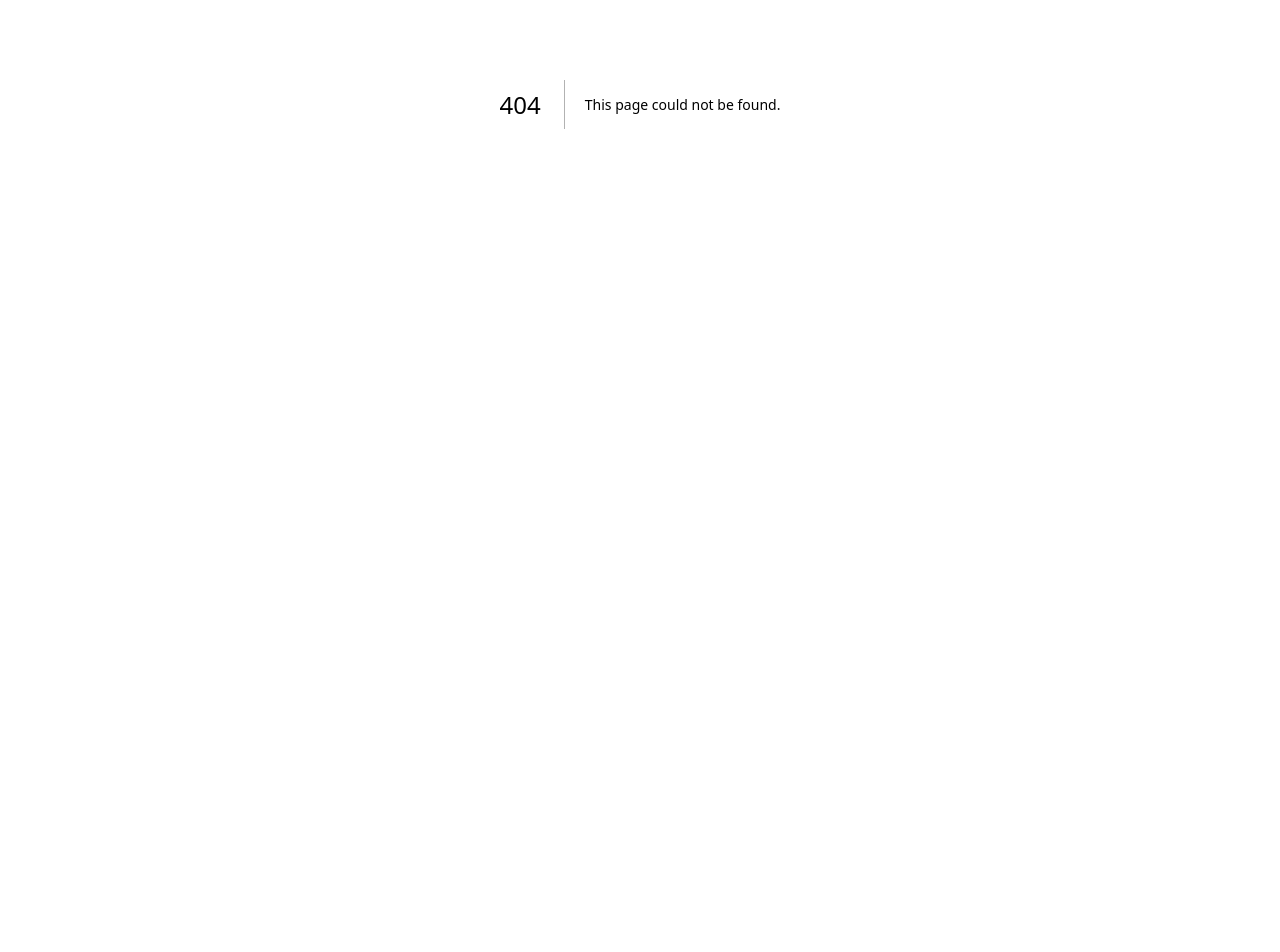
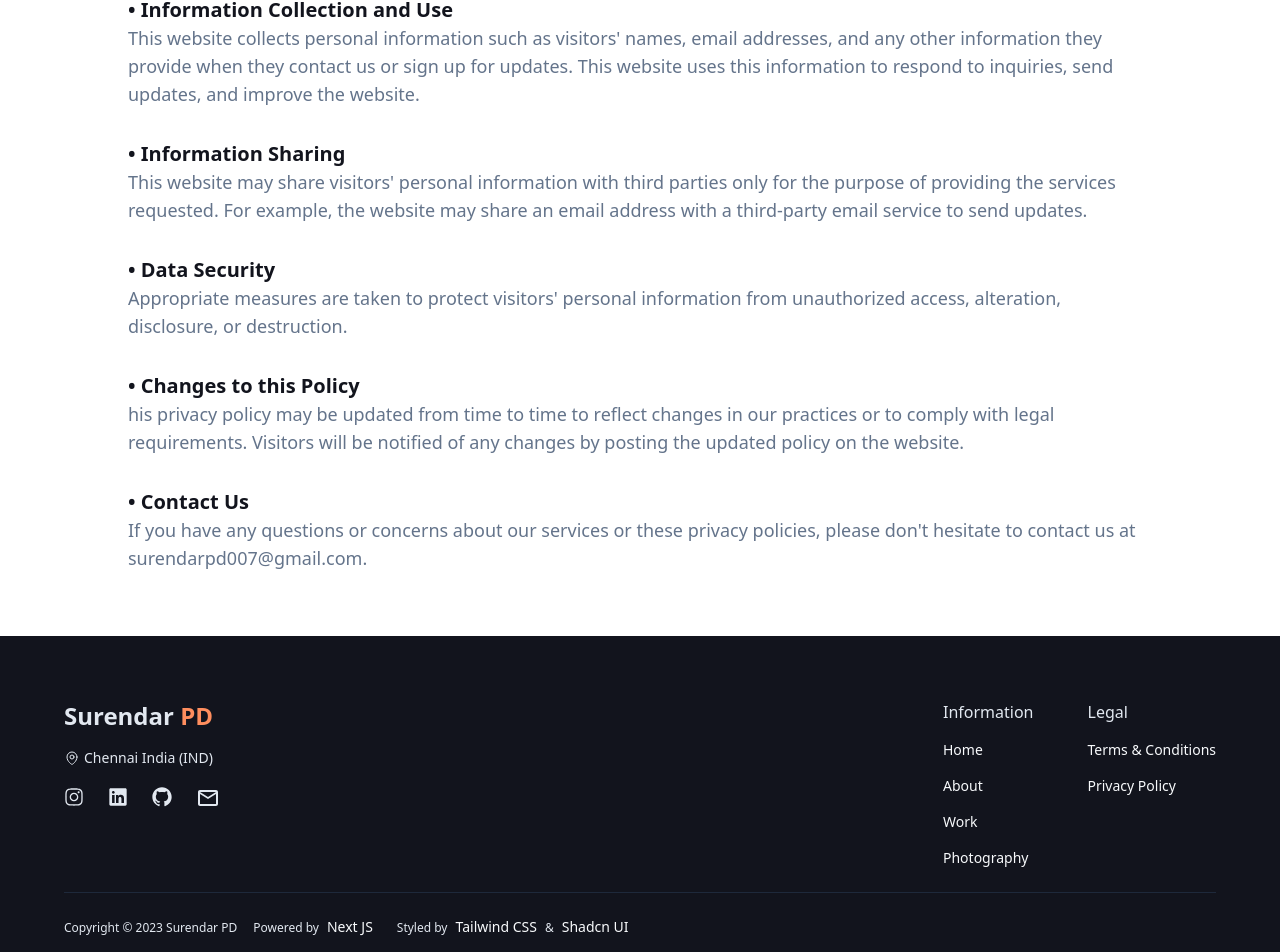
Before and after one commit to surendar-pd/surendarpd, a Next.js app: page /privacy-policy in a window 1280 px wide. Before the commit this address had no page. Shown: the part 296-1248 px from the top of the page. Before the commit the page ends 800 px from the top, so only its background shows below. Built offline with nearby package versions, Linux system fonts and the light colour scheme.

Commit message:
added: tac and privacy policy page

```diff
--- a/components/Contact.tsx
+++ b/components/Contact.tsx
@@ -59,7 +59,7 @@ const Contact = () => {
                         <div className="grid w-full gap-1.5">
                             <Label htmlFor="message">Your message</Label>
                             <Textarea
-                                className="h-56 md:max-h-[15.65rem] border-slate-500"
+                                className="h-56 md:max-h-[15.65rem] md:min-h-[15.65rem] border-slate-500"
                                 placeholder="What is your project about"
                                 id="message"
                             />
--- a/components/Footer.tsx
+++ b/components/Footer.tsx
@@ -138,7 +138,7 @@ const Footer = () => {
                     <div className="">
                         <h1 className="font-medium mb-2">Legal</h1>
                         <div className="flex flex-col">
-                            <Link href="#">
+                            <Link href="/terms-and-conditions">
                                 <Button
                                     variant="link"
                                     className="text-slate-50 p-0 w-fit"
@@ -146,7 +146,7 @@ const Footer = () => {
                                     Terms & Conditions
                                 </Button>
                             </Link>
-                            <Link href="#">
+                            <Link href="/privacy-policy">
                                 <Button
                                     variant="link"
                                     className="text-slate-50 p-0 w-fit"
@@ -160,7 +160,7 @@ const Footer = () => {
             </div>
             <div className="pt-4 flex flex-col md:flex-row md:gap-4 items-center mt-2 border-t border-slate-800">
                 <p className="text-xs py-2 lg:mt-[1px]">
-                    &copy; Copyright {new Date().getFullYear()} Surendar PD
+                    Copyright  &copy; {new Date().getFullYear()} Surendar PD
                 </p>
                 <p className="text-xs">
                     Powered by
--- a/components/Photography.tsx
+++ b/components/Photography.tsx
@@ -19,8 +19,7 @@ const Photography = () => {
                                     unoptimized
                                     src={`${item.img}`}
                                     alt={item.title}
-                                    // loading="lazy"
-                                    priority
+                                    loading="lazy"
                                 />
                             </ImageListItem>
                         ))}
--- /dev/null
+++ b/pages/privacy-policy.tsx
@@ -0,0 +1,59 @@
+import Footer from "@/components/Footer";
+import Header from "@/components/Header";
+import PageLoader from "@/components/PageLoader";
+import React from "react";
+
+const PrivacyPolicy = () => {
+    const tac = [
+        {
+            title: "Introduction",
+            desc: "his privacy policy explains how personal information is collected, used, and shared when visitors visit or make use of this website.",
+        },
+        {
+            title: "Information Collection and Use",
+            desc: "This website collects personal information such as visitors' names, email addresses, and any other information they provide when they contact us or sign up for updates. This website uses this information to respond to inquiries, send updates, and improve the website.",
+        },
+        {
+            title: "Information Sharing",
+            desc: "This website may share visitors' personal information with third parties only for the purpose of providing the services requested. For example, the website may share an email address with a third-party email service to send updates.",
+        },
+        {
+            title: "Data Security",
+            desc: "Appropriate measures are taken to protect visitors' personal information from unauthorized access, alteration, disclosure, or destruction.",
+        },
+        {
+            title: "Changes to this Policy",
+            desc: "his privacy policy may be updated from time to time to reflect changes in our practices or to comply with legal requirements. Visitors will be notified of any changes by posting the updated policy on the website.",
+        },
+        {
+            title: "Contact Us",
+            desc: "If you have any questions or concerns about our services or these privacy policies, please don't hesitate to contact us at surendarpd007@gmail.com.",
+        },
+    ];
+    return (
+        <div className="text-white">
+            <PageLoader />
+            <Header />
+            <div className="p-4 md:px-16 lg:max-w-6xl lg:mx-auto pb-16">
+                <h1 className="text-primary text-xl md:text-2xl lg:text-3xl font-semibold mb-8">
+                    Privacy Policy
+                </h1>
+                <div className="flex flex-col gap-8">
+                    {tac.map((tac, index) => (
+                        <div key={index} className="">
+                            <h2 className="text-lg text-primary md:text-xl font-semibold">
+                                • {tac.title}
+                            </h2>
+                            <p className="text-base md:text-lg text-slate-500">
+                                {tac.desc}
+                            </p>
+                        </div>
+                    ))}
+                </div>
+            </div>
+            <Footer />
+        </div>
+    );
+};
+
+export default PrivacyPolicy;
--- /dev/null
+++ b/pages/terms-and-conditions.tsx
@@ -0,0 +1,91 @@
+import Footer from "@/components/Footer";
+import Header from "@/components/Header";
+import PageLoader from "@/components/PageLoader";
+import React from "react";
+
+const TermsConditions = () => {
+    const tac = [
+        {
+            title: "Acceptance of Terms",
+            desc: "By using this website, visitors agree to be bound by these terms of use. If they do not agree to these terms, they should not use the website.",
+        },
+        {
+            title: "Services",
+            desc: "We primarily provide web development services. We reserve the right to decline any project that we feel is not a good fit for our team.",
+        },
+        {
+            title: "Pricing",
+            desc: "Our pricing for web development services is based on the scope of the project and will be discussed and agreed upon with the client before any work begins.",
+        },
+        {
+            title: "Payment",
+            desc: "We require a 50% deposit before we begin work on a project. The remaining 50% is due upon completion of the project, before the website is launched.",
+        },
+        {
+            title: "Refunds",
+            desc: "We strive to provide high-quality services to our clients. If for any reason a client is not satisfied with our work, they can request a refund within 7 days of project completion. Refunds will be issued on a prorated basis, based on the work completed.",
+        },
+        {
+            title: "Project Completion",
+            desc: "We will provide an estimated completion date for each project. We will do our best to complete projects by the estimated date, but we cannot guarantee a specific completion date.",
+        },
+        {
+            title: "Confidentiality",
+            desc: "We will not share any confidential information provided by clients with any third party.",
+        },
+        {
+            title: "Intellectual Property",
+            desc: "We will not use any intellectual property provided by clients for any purpose other than completing the project.",
+        },
+        {
+            title: "Third-Party Services",
+            desc: "We may use third-party services to complete projects. We are not responsible for any changes made by third-party services.",
+        },
+        {
+            title: "Use of Content",
+            desc: "We may use content from completed projects in our portfolio and marketing materials.",
+        },
+        {
+            title: "Disclaimer",
+            desc: "the information on this website is provided on an 'as is' basis. No representations or warranties of any kind, express or implied, are made as to the operation of the website or the information, content, materials, or products included on the website.",
+        },
+        {
+            title: "Limitation of Liability",
+            desc: "We reserve the right to revise these terms and conditions from time to time. The most current version will be posted on our website. By using our website or engaging our services, visitors agree to be bound by the then-current version of these terms and conditions. This website will not be liable for any damages of any kind arising from the use of the website or the use of any content by visitors, including but not limited to direct, indirect, incidental, punitive, and consequential damages.",
+        },
+        {
+            title: "Changes to Terms and Conditions",
+            desc: "We reserve the right to revise these terms and conditions from time to time. The most current version will be posted on our website. By using our website or engaging our services, visitors agree to be bound by the then-current version of these terms and conditions.",
+        },
+        {
+            title: "Contact Us",
+            desc: "If you have any questions about these terms and conditions, please contact us at 'surendarpd007@gmail.com",
+        },
+    ];
+    return (
+        <div className="text-white">
+            <PageLoader />
+            <Header />
+            <div className="p-4 md:px-16 lg:max-w-6xl lg:mx-auto pb-16">
+                <h1 className="text-primary text-xl md:text-2xl lg:text-3xl font-semibold mb-8">
+                    Terms and Conditions
+                </h1>
+                <div className="flex flex-col gap-8">
+                    {tac.map((tac, index) => (
+                        <div key={index} className="">
+                            <h2 className="text-lg text-primary md:text-xl font-semibold">
+                                • {tac.title}
+                            </h2>
+                            <p className="text-base md:text-lg text-slate-500">
+                                {tac.desc}
+                            </p>
+                        </div>
+                    ))}
+                </div>
+            </div>
+            <Footer />
+        </div>
+    );
+};
+
+export default TermsConditions;
```
